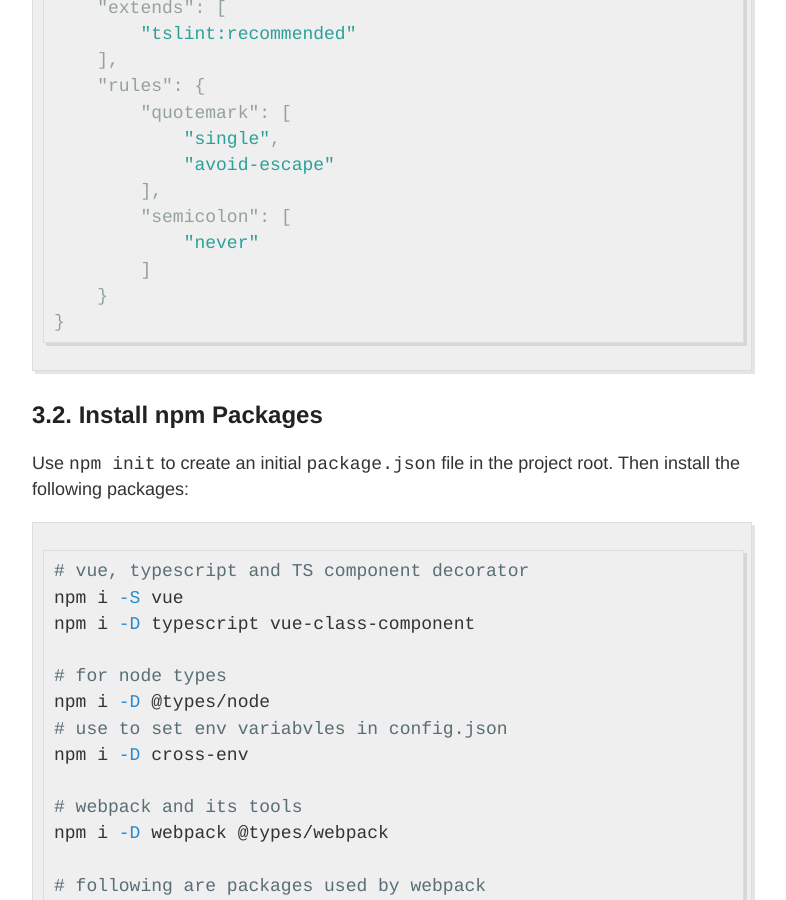
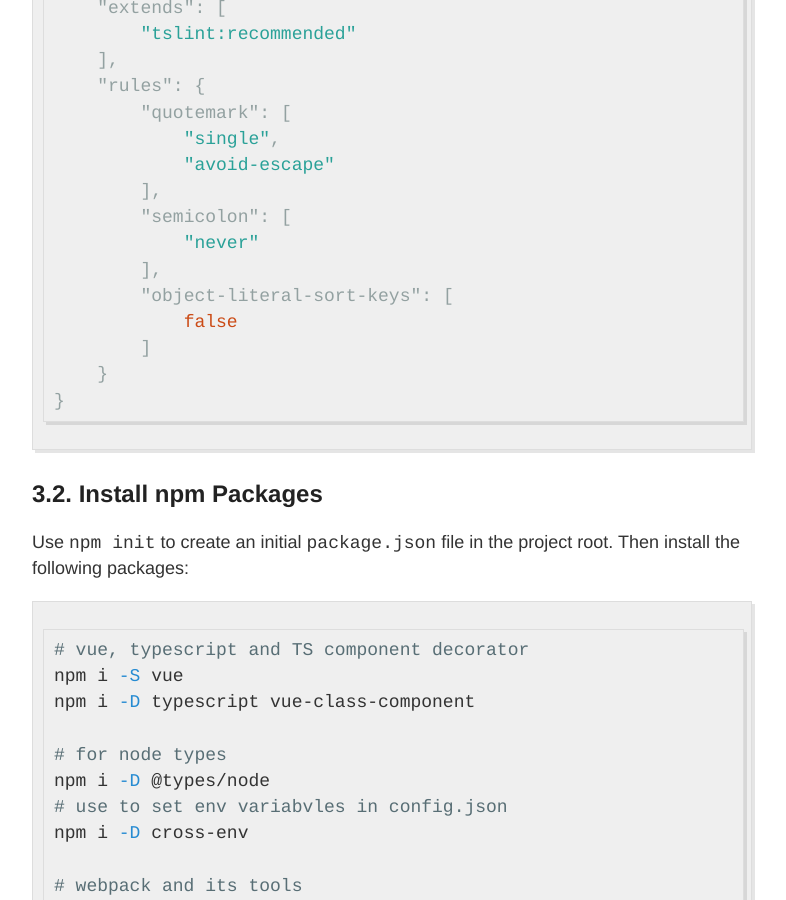
Before and after one commit to YingLiu4203/old-dev-blog, a Jekyll site: the page built from _posts/2017-07-18-TypeScript-Vue-Tour-01.md, in a window 1280 px wide and 900 px high, scrolled down 4018 px. Shown: the whole window, without its empty margins (248-1034 px from the left). Built offline with Jekyll 4.4.1, drawn with Linux system fonts in a browser that asks for light colours; comment, search, counter and statistics services are not loaded.

Commit message:
add tslint no literal sort

```diff
--- a/_posts/2017-07-18-TypeScript-Vue-Tour-01.md
+++ b/_posts/2017-07-18-TypeScript-Vue-Tour-01.md
@@ -139,6 +139,9 @@ To use TSlint, install the VSCode TSLint extension. Then use `npm i -g tslint` t
         ],
         "semicolon": [
             "never"
+        ],
+        "object-literal-sort-keys": [
+            false
         ]
     }
 }
```
